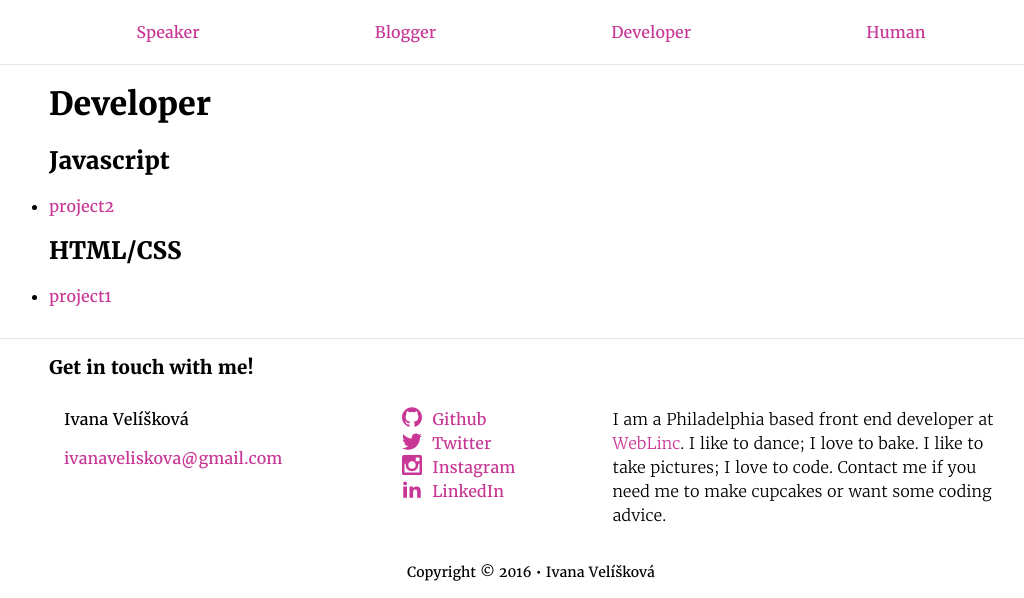
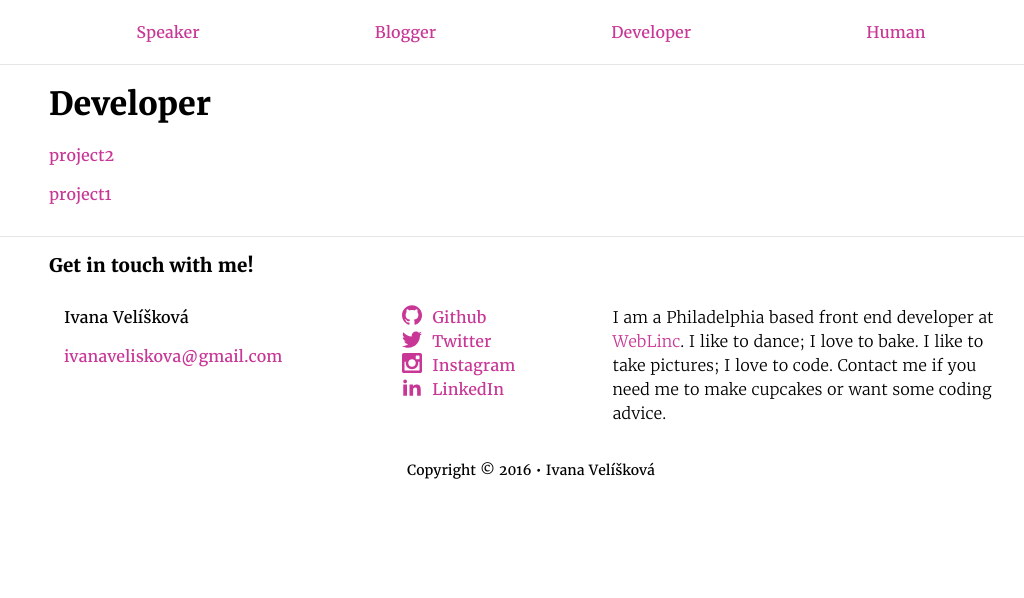
Before and after one commit to ivanaveliskova/jekyll-template, a Jekyll site: the page built from developer.html, in a window 1280 px wide. Shown: the part 540-1138 px from the top of the page, without its empty margins (109-1133 px from the left). Built offline with Jekyll 4.4.1, drawn with Linux system fonts in a browser that asks for light colours; after the commit the page ends 1036 px from its top, so only the background shows below that.

Commit message:
Removes unneeded stuff, and moves stuff around, stuff

```diff
--- a/_config.yml
+++ b/_config.yml
@@ -57,4 +57,3 @@ defaults:
     values:
         layout: "project"
         header_image_class: "header__image--none"
-        header_class: "header--no-border"
--- a/_includes/header.html
+++ b/_includes/header.html
@@ -1,4 +1,4 @@
-<header class="header{% if page.header_class %} {{ page.header_class }}{% endif %}">
+<header class="header">
 
   <div class="header__image{% if page.header_image_class %} {{ page.header_image_class }}{% endif %}" style="{% if page.header_bgcolor %}background-color: {{ page.header_bgcolor }};{% endif %} {% if page.header_image %}background-image: url({{ page.header_image }});{% endif %} {% if page.background_pos %}background-position: {{ page.background_pos }};{% endif %}">
     {% if page.header_image_class contains "header__image--with-text" %}
--- a/_includes/side_nav.html
+++ b/_includes/side_nav.html
@@ -1,7 +1,7 @@
 <aside class="side-nav">
     <h3>Recent Projects</h3>
     <ul class="side-nav__list">
-        {% assign projects = site.portfolio | sort: page.date %}
+        {% assign projects = site.portfolio | sort: page.date | reverse %}
         {% for project in projects | limit: 5 %}
             <li class="side-nav__list-item"><a href="{{ project.url | prepend: site.baseurl }}" class="side-nav__list-item-link"> {{ project.title }}</a></li>
         {% endfor %}
--- a/_sass/_header.scss
+++ b/_sass/_header.scss
@@ -2,10 +2,6 @@
 
 .header {
     border-bottom: 1px solid $alt-border-color;
-}
-
-.header--no-border {
-    border: 0;
 }
 
     .header__image {
--- /dev/null
+++ b/_sass/_project_list.scss
@@ -0,0 +1,9 @@
+// PROJECT-LIST
+
+.project-list {
+    list-style: none;
+}
+
+    .project-list__item {}
+
+        .project-list__item-link {}
--- a/css/styles.scss
+++ b/css/styles.scss
@@ -17,6 +17,7 @@
     "footer",
     "side_nav",
     "post_list",
+    "project_list",
     "main",
     "img",
     "syntax_highlighting"
--- a/developer.html
+++ b/developer.html
@@ -7,20 +7,8 @@ header_image: https://images.unsplash.com/photo-1460134846237-51c777df6111?ixlib
 header_bgcolor: rgb(204, 165, 142)
 ---
 {% assign projects = site.portfolio | sort:"order" %}
-<h2>Javascript</h2>
 <ul class="project-list">
     {% for project in projects %}
-        {% if project.type == "javascript" %}
-            <li class="project-list__item"><a href="{{ project.url | prepend: site.baseurl }}" class="project-list__item-link"> {{ project.title }}</a></li>
-        {% endif %}
+        <li class="project-list__item"><a href="{{ project.url | prepend: site.baseurl }}" class="project-list__item-link"> {{ project.title }}</a></li>
     {% endfor %}
 </ul>
-
-<h2>HTML/CSS</h2>
-<ul class="project-list">
-    {% for project in projects %}
-        {% if project.type == "html" or project.type == "css" %}
-            <li class="project-list__item"><a href="{{ project.url | prepend: site.baseurl }}" class="project-list__item-link"> {{ project.title }}</a></li>
-        {% endif %}
-    {% endfor %}
-</ul>
```
